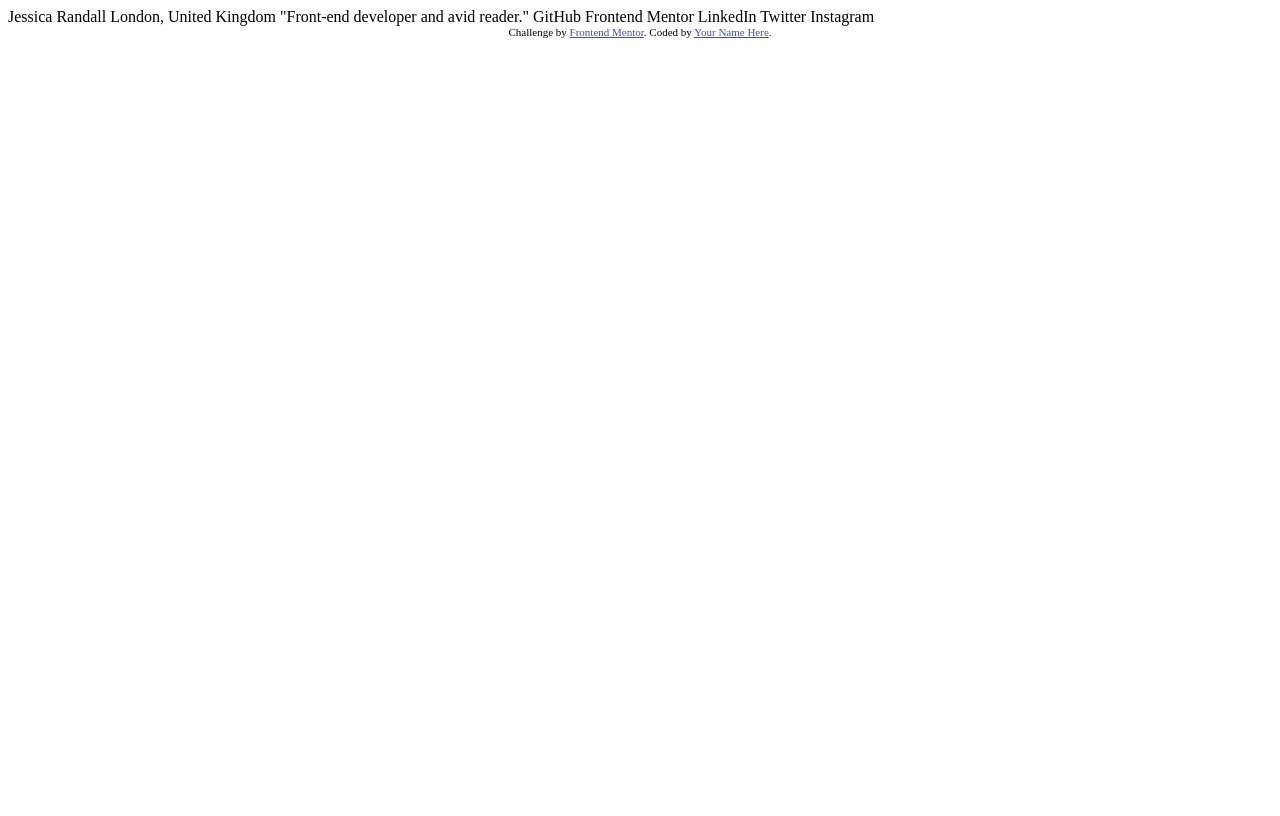
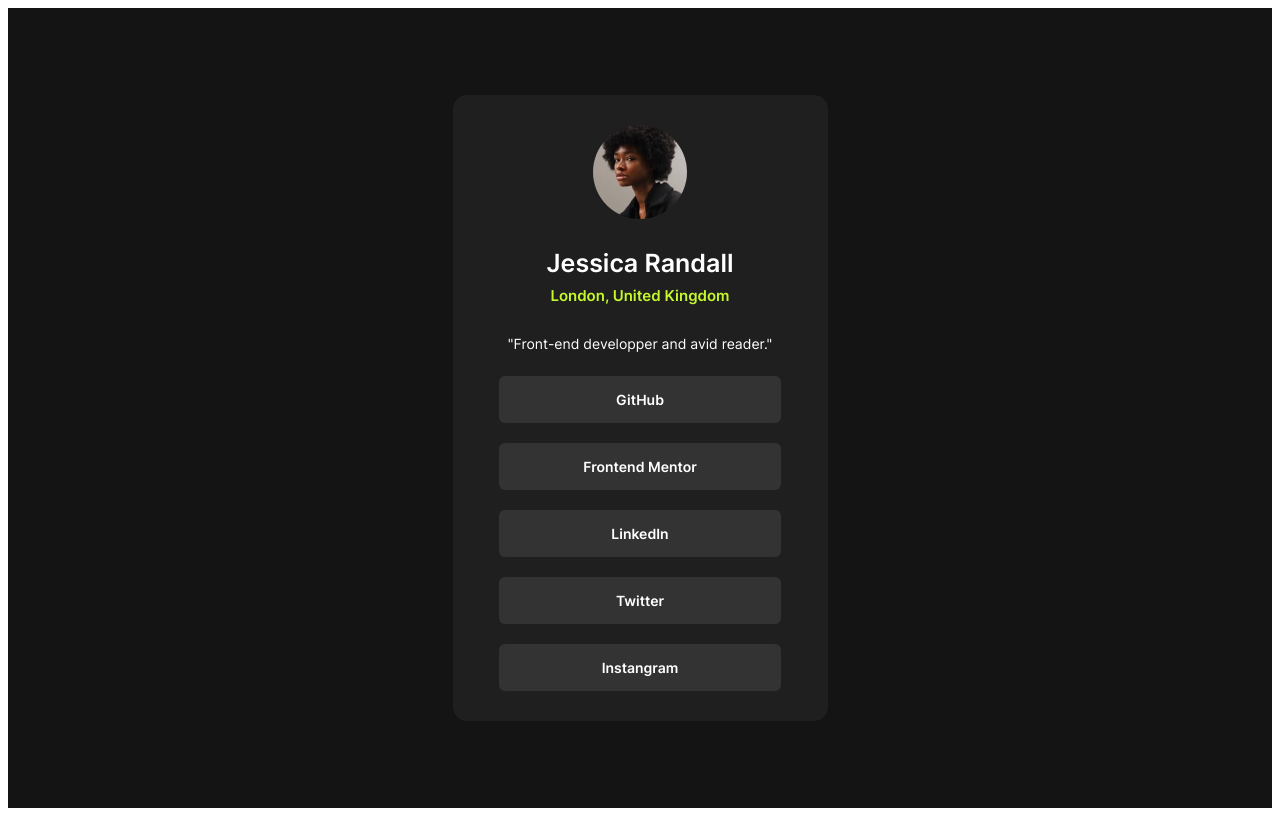
Before and after one commit to mamitianatsitoara/social-links-profile-main, a plain HTML site: page index.html in a window 1280 px wide. Drawn offline with Linux system fonts and the light colour scheme.

Commit message:
Envoi modification index , ajout css

```diff
--- /dev/null
+++ b/assets/css/styles.css
@@ -0,0 +1,109 @@
+@font-face {
+    font-family: "Inter";
+    src: url("../fonts/static/Inter-Bold.ttf") format("truetype");
+    font-weight: 700;
+    font-style: normal;
+}
+
+@font-face {
+    font-family: "Inter";
+    src: url("../fonts/static/Inter-Regular.ttf") format("truetype");
+    font-weight: 400;
+    font-style: normal;
+}
+
+@font-face {
+    font-family: "Inter";
+    src: url("../fonts/static/Inter-SemiBold.ttf") format("truetype");
+    font-weight: 600;
+    font-style: normal;
+}
+
+.container {
+
+    display: flex;
+    justify-content: center;    /* centre horizontalement */
+    align-items: center;        /* centre verticalement */
+    flex-direction: column;        /* en colonne */
+    gap: 20px;                  /* espace entre éléments */
+    height: 100vh;              /* occupe la hauteur de la fenêtre */
+    background:  hsl(0, 0%, 8%);
+    margin: 0;
+    width: 100%;
+
+}
+.contenue {
+    background-color: hsl(0, 0%, 12%);
+    max-width: 375px;
+    border-radius: 15px;
+    border: 1px solid hsl(0, 0%, 8%);
+
+
+}
+.vertical_box_2{
+    display: block;
+    text-align: center;
+    padding: 30px 0 0 0;
+}
+
+img{
+    width: 25%;
+    height: 25%;
+    border-radius: 100%;
+}
+
+.titre {
+    font-family: "Inter", sans-serif;
+    font-size: 25px;
+    color: hsl(0, 0%, 100%);
+    font-weight: 600;
+    margin-bottom: 8px;
+
+}
+.place{
+    font-family: "Inter", sans-serif;
+    font-size: 15px;
+    color: hsl(75, 94%, 57%);
+    font-weight: 600;
+    margin-top: 8px;
+    margin-bottom: 30px;
+
+}
+p {
+
+    font-family: "Inter", sans-serif;
+    font-size: 14px;
+    color: hsl(0, 0%, 100%);
+    font-weight: 400;
+}
+.vertical_box {
+    padding: 10px 0 10px 0;
+    font-weight: 400;
+    font-family: "Inter", sans-serif;
+    font-size: 14px;
+    color: hsl(0, 0%, 20%);
+    width:375px;
+    display: flex;
+    justify-content: center; /* centre horizontalement */
+    align-items: center;
+}
+
+.btn  {
+
+    text-align: center;
+    font-family: "Inter", sans-serif;
+    font-weight: 600;
+    padding: 15px;
+    background-color: hsl(0, 0%, 20%); /* gris */
+    color: hsl(0, 0%, 100%);
+    border: none;
+    border-radius: 6px;
+    cursor: pointer;
+    font-size: 14px;
+    width: 75%;
+}
+.btn:hover {
+
+    background-color: hsl(75, 94%, 57%); /* vert */
+    color: hsl(0, 0%, 0%);
+}
--- a/index.html
+++ b/index.html
@@ -4,31 +4,52 @@
   <meta charset="UTF-8">
   <meta name="viewport" content="width=device-width, initial-scale=1.0"> <!-- displays site properly based on user's device -->
 
-  <link rel="icon" type="image/png" sizes="32x32" href="./assets/images/favicon-32x32.png">
-
-  <title>Frontend Mentor | Social links profile</title>
+  <link rel="icon" type="image/png" sizes="32x32" href="assets/images/favicon-32x32.png">
+  <link rel="stylesheet" href="assets/css/styles.css">
+  <title>TSITOARA | Frontend Mentor | Social links profile</title>
 
   <!-- Feel free to remove these styles or customise in your own stylesheet 👍 -->
-  <style>
-    .attribution { font-size: 11px; text-align: center; }
-    .attribution a { color: hsl(228, 45%, 44%); }
-  </style>
+
 </head>
 <body>
 
-  Jessica Randall
-  London, United Kingdom
-  "Front-end developer and avid reader."
+  <div class="container">
+      <div class="contenue">
 
-  GitHub
-  Frontend Mentor
-  LinkedIn
-  Twitter
-  Instagram
+        <div class="vertical_box_2">
+             <img src="assets/images/avatar-jessica.jpeg" width="100%" height="100%"/>
+              <p class="titre">Jessica Randall</p>
+              <p class="place">London, United Kingdom</p>
+             <p>"Front-end developper and avid reader."</p>
+        </div>
+        <div class="vertical_box">
 
-  <div class="attribution">
-    Challenge by <a href="https://www.frontendmentor.io?ref=challenge" target="_blank">Frontend Mentor</a>.
-    Coded by <a href="#">Your Name Here</a>.
+          <button class="btn">GitHub</button>
+        </div>
+        <div class="vertical_box">
+
+          <button class="btn">Frontend Mentor</button>
+        </div>
+        <div class="vertical_box">
+
+          <button class="btn">LinkedIn</button>
+        </div>
+        <div class="vertical_box">
+
+          <button class="btn" >Twitter</button>
+        </div>
+        <div class="vertical_box">
+
+          <button class="btn">Instangram</button>
+        </div>
+        <div class="vertical_box">
+
+
+        </div>
+
+      </div>
+
   </div>
+
 </body>
 </html>
```
Also changed, not shown: 3 other files.
